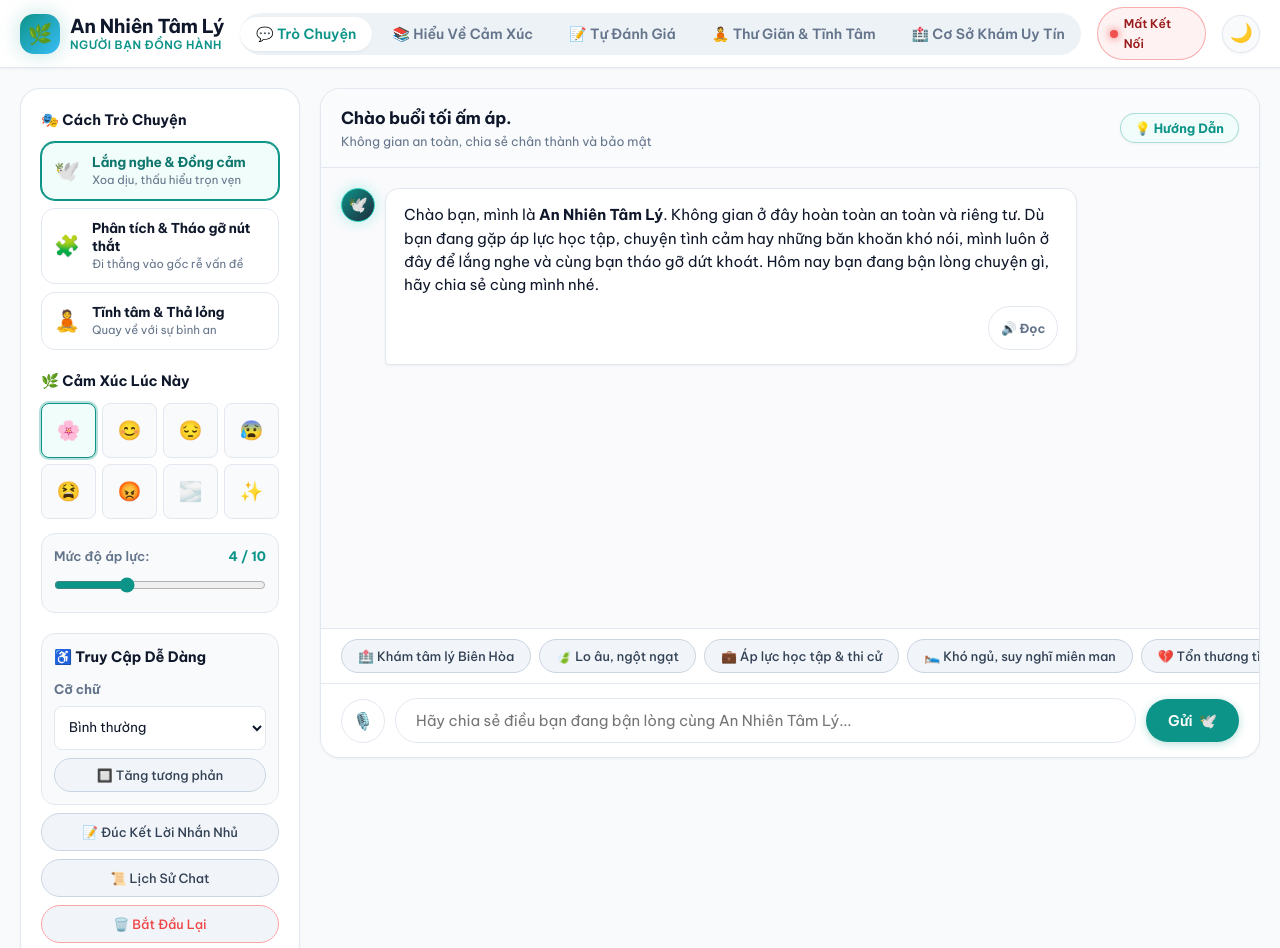
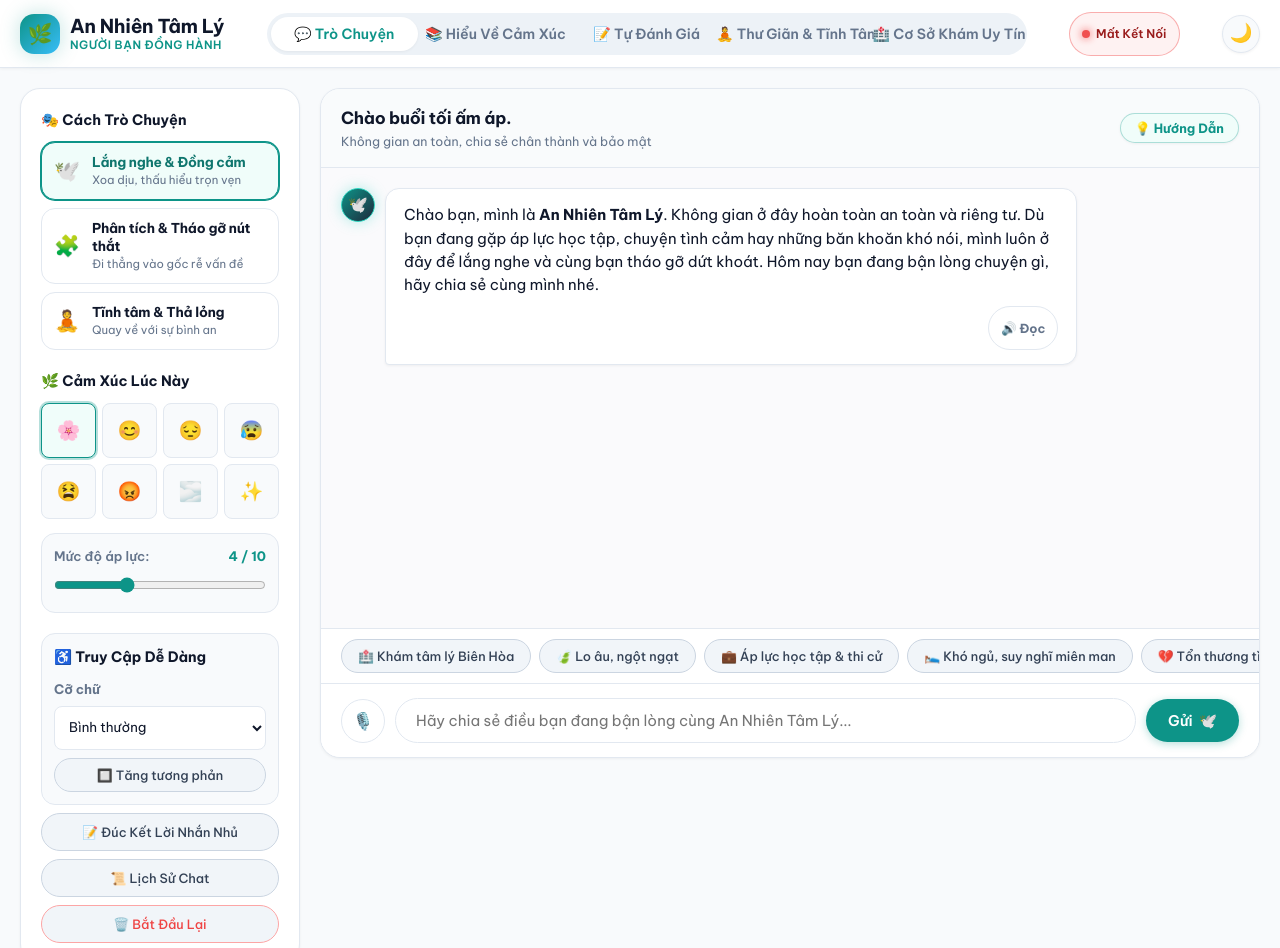
Before and after one commit to Slayerblack012/chatbot_tamly, a plain HTML site: page static/index.html in a window 1280 px wide. Shown: the top 948 px of the page. Drawn offline with Linux system fonts and the light colour scheme; no server answers.

Commit message:
fix: align desktop navigation tabs evenly
Co-authored-by: Copilot <223556219+Copilot@users.noreply.github.com>

```diff
--- a/static/css/style.css
+++ b/static/css/style.css
@@ -383,7 +383,8 @@ a:focus-visible {
 
 /* Tabs */
 .nav-tabs {
-  display: flex;
+  display: grid;
+  grid-template-columns: repeat(5, minmax(0, 1fr));
   background: #EDF2F7;
   padding: 4px;
   border-radius: var(--radius-full);
@@ -391,6 +392,7 @@ a:focus-visible {
   flex: 1 1 auto;
   justify-content: center;
   min-width: 0;
+  max-width: 760px;
 }
 
 .nav-tab-btn {
@@ -404,6 +406,7 @@ a:focus-visible {
   cursor: pointer;
   display: flex;
   align-items: center;
+  justify-content: center;
   gap: 6px;
   transition: all 0.25s ease;
   font-family: var(--font-main);
@@ -625,6 +628,9 @@ a:focus-visible {
   border-radius: var(--radius-full);
   border: 1px solid rgba(13, 148, 136, 0.2);
   transition: all 0.3s ease;
+  flex: 0 0 auto;
+  white-space: nowrap;
+  min-height: 44px;
 }
 
 .status-indicator.online {
@@ -1977,7 +1983,9 @@ html.a11y-high-contrast {
   }
 
   .nav-tabs {
+    display: flex;
     gap: 2px;
+    max-width: none;
   }
 
   .nav-tab-btn {
```
